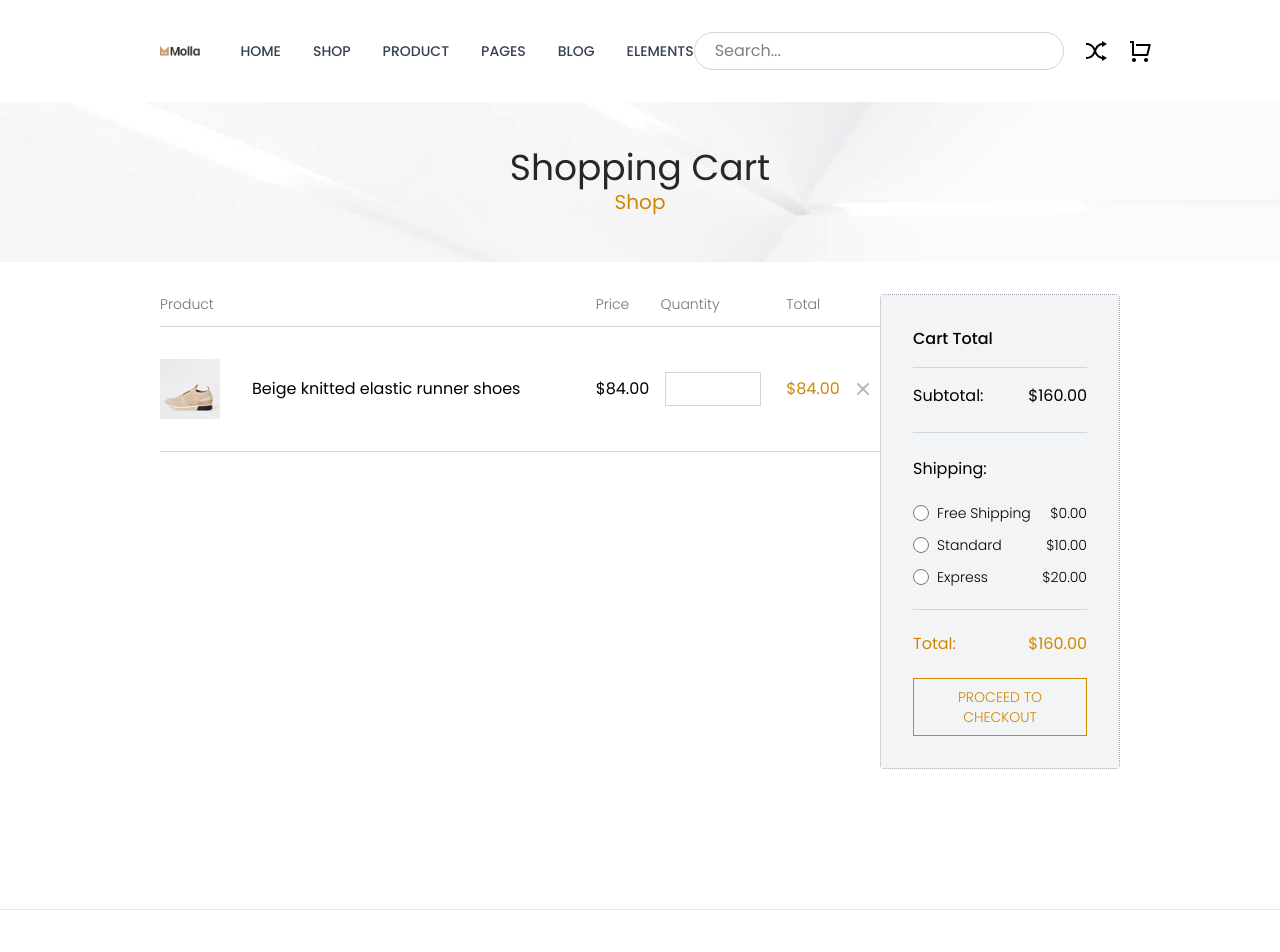
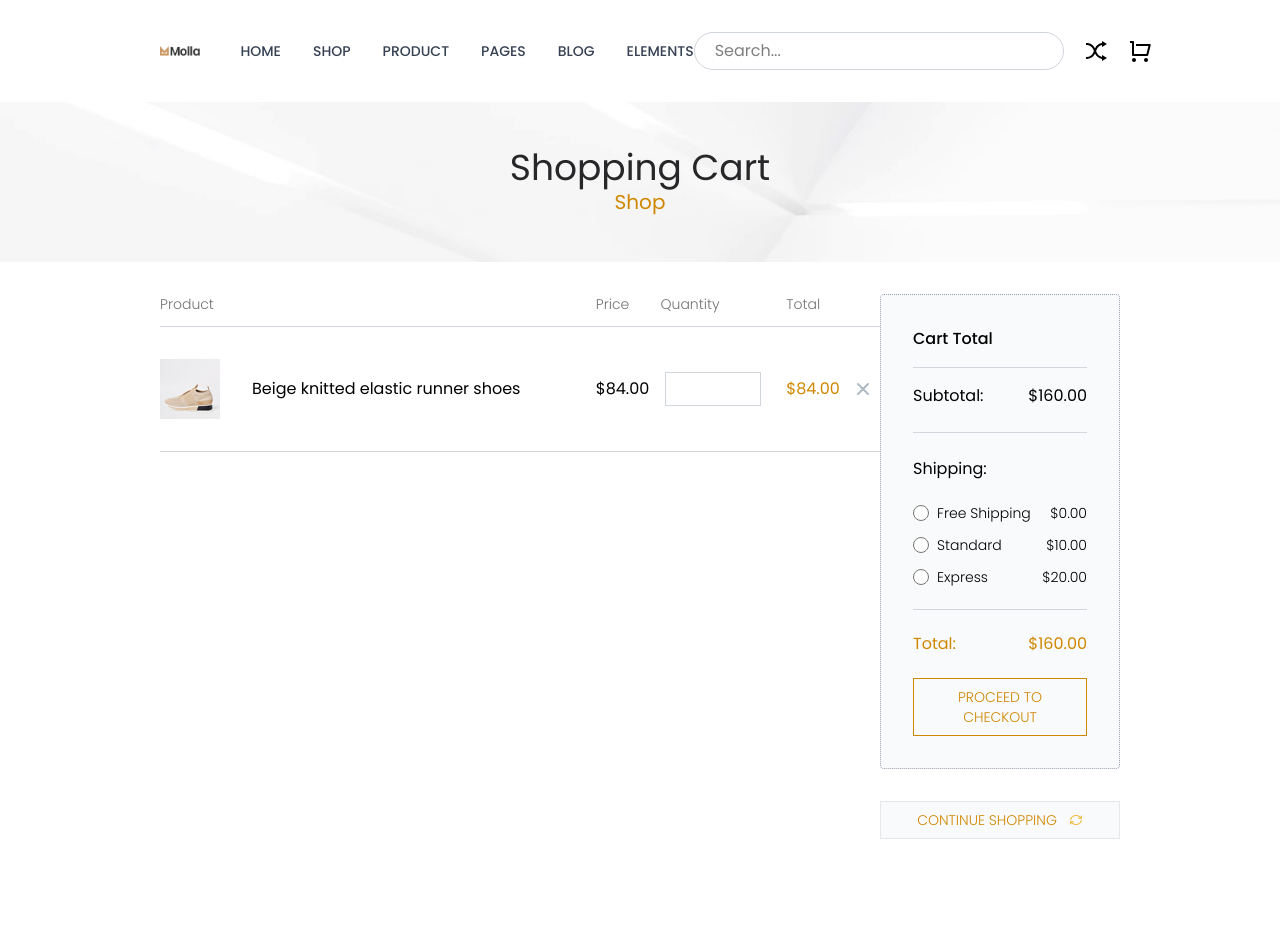
Before and after one commit to VISHNU-M123/FUSIONMART-FRONTEND, a React (Vite) app: page /cart in a window 1280 px wide. Shown: the top 952 px of the page. Built offline with nearby package versions, Linux system fonts and the light colour scheme.

Commit message:
cart page small updation

```diff
--- a/src/assets/assets.js
+++ b/src/assets/assets.js
@@ -44,6 +44,7 @@ import arrow_right from './right-arrow-icon.png'
 import arrow_left from './left-arrow-icon.png'
 import close_icon from './close-icon.png'
 import cart_table_product from './cart-table-product.jpg'
+import reload_icon from './reload-icon.png'
 
 export const assets = {
     logo_icon,
@@ -91,5 +92,6 @@ export const assets = {
     arrow_right,
     arrow_left,
     close_icon,
-    cart_table_product
+    cart_table_product,
+    reload_icon
 }
--- a/src/pages/Cart.jsx
+++ b/src/pages/Cart.jsx
@@ -59,8 +59,8 @@ const Cart = () => {
                 </div>
 
                 {/* card div */}
-                <div className='lg:col-span-3 border border-gray-400 border-dotted rounded-sm'>
-                    <div className='bg-gray-100 p-8'>
+                <div className='lg:col-span-3'>
+                    <div className='bg-gray-50 p-8 border border-gray-400 border-dotted rounded-sm'>
                         <h3 className='flex items-center pb-4 font-medium'>Cart Total</h3>
                         <hr className='border-gray-300 w-full' />
                         <table className='w-full'>
@@ -112,6 +112,10 @@ const Cart = () => {
                             <button className='border border-yellow-600 px-5 py-2 text-sm font-light text-yellow-600 cursor-pointer hover:bg-yellow-600 hover:text-white w-full'>PROCEED TO CHECKOUT</button>
                         </div>
                     </div>
+                    <div className='flex items-center justify-center border border-gray-200 gap-3 mt-8 py-2 bg-gray-50 cursor-pointer'>
+                        <button className='text-yellow-600 text-sm font-light cursor-pointer'>CONTINUE SHOPPING</button>
+                        <img src={assets.reload_icon} alt="" className='w-3.5 h-3' />
+                    </div>
                 </div>
             </div>
         </div>
```
Also changed, not shown: src/assets/reload-icon.png (added).
